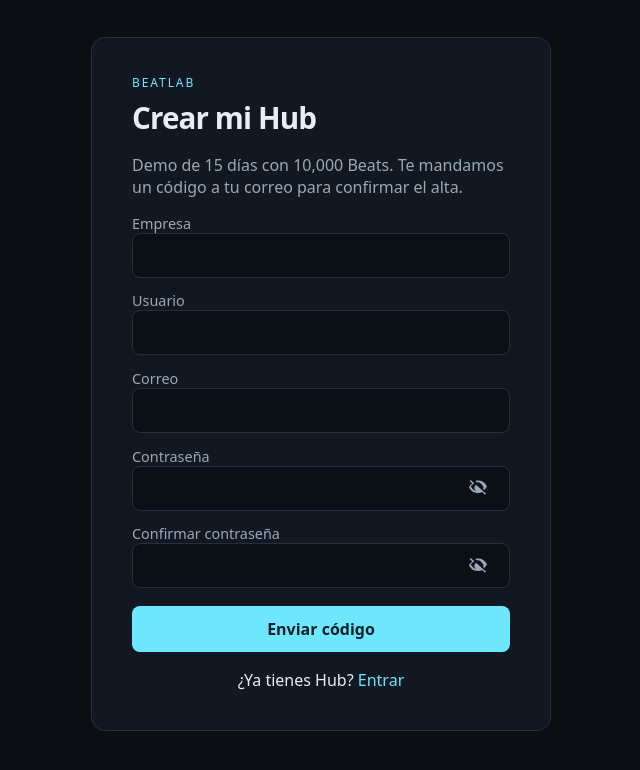
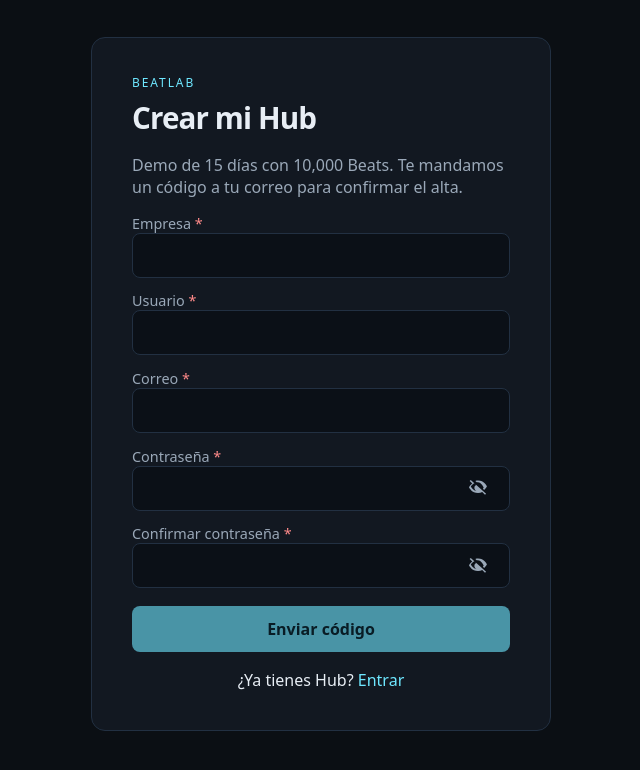
Before and after one commit to asuarezv/beatlab, a React (Vite) app in the folder frontend/: page /registro in a window 1280 px wide. Shown: the top 770 px of the page, without its empty margins (319-959 px from the left). Built offline with nearby package versions, Linux system fonts and the light colour scheme; no server answers.

Commit message:
Mark required Hub signup fields and disable send until the form is valid.
Co-authored-by: Cursor <cursoragent@cursor.com>

```diff
--- a/frontend/src/components/PasswordField.jsx
+++ b/frontend/src/components/PasswordField.jsx
@@ -6,10 +6,16 @@ export default function PasswordField({
   autoComplete,
   visible,
   onToggle,
+  className,
+  invalid,
 }) {
+  const inputClass = [className, invalid ? "invalid" : null]
+    .filter(Boolean)
+    .join(" ") || undefined;
+
   return (
     <label>
-      {label}
+      {label} <span className="req">*</span>
       <span className="password-field">
         <input
           name={name}
@@ -17,6 +23,7 @@ export default function PasswordField({
           autoComplete={autoComplete}
           value={value}
           onChange={onChange}
+          className={inputClass}
           minLength={8}
           required
         />
--- a/frontend/src/hub.css
+++ b/frontend/src/hub.css
@@ -262,6 +262,10 @@ nav button {
   color: var(--danger);
 }
 
+span.req {
+  color: var(--danger);
+}
+
 input.invalid {
   border-color: var(--danger);
 }
--- a/frontend/src/pages/Register.jsx
+++ b/frontend/src/pages/Register.jsx
@@ -27,6 +27,20 @@ export default function Register({ onLogin }) {
   const [emailBlurred, setEmailBlurred] = useState(false);
 
   const emailInvalid = Boolean(email) && !isValidEmail(email.trim());
+  const pass = password.trim();
+  const pass2 = password2.trim();
+  const passwordsMismatch = Boolean(pass) && Boolean(pass2) && pass !== pass2;
+  const formOk =
+    Boolean(companyName.trim()) &&
+    isValidCompanyName(companyName.trim()) &&
+    Boolean(username) &&
+    isValidUsername(username) &&
+    Boolean(email.trim()) &&
+    isValidEmail(email.trim()) &&
+    Boolean(pass) &&
+    pass.length >= 8 &&
+    Boolean(pass2) &&
+    pass === pass2;
 
   async function handleStart(event) {
     event.preventDefault();
@@ -111,7 +125,7 @@ export default function Register({ onLogin }) {
             Enviamos un código a <strong>{email}</strong> desde info@nynusoft.com.
           </p>
           <label>
-            Código
+            Código <span className="req">*</span>
             <input
               name="otp"
               inputMode="numeric"
@@ -150,7 +164,7 @@ export default function Register({ onLogin }) {
           para confirmar el alta.
         </p>
         <label>
-          Empresa
+          Empresa <span className="req">*</span>
           <input
             name="company"
             autoComplete="organization"
@@ -160,7 +174,7 @@ export default function Register({ onLogin }) {
           />
         </label>
         <label>
-          Usuario
+          Usuario <span className="req">*</span>
           <input
             name="username"
             autoComplete="username"
@@ -170,7 +184,7 @@ export default function Register({ onLogin }) {
           />
         </label>
         <label>
-          Correo
+          Correo <span className="req">*</span>
           <input
             name="email"
             type="email"
@@ -190,6 +204,7 @@ export default function Register({ onLogin }) {
           autoComplete="new-password"
           visible={showPassword}
           onToggle={() => setShowPassword((value) => !value)}
+          invalid={passwordsMismatch}
         />
         <PasswordField
           label="Confirmar contraseña"
@@ -199,9 +214,10 @@ export default function Register({ onLogin }) {
           autoComplete="new-password"
           visible={showPassword2}
           onToggle={() => setShowPassword2((value) => !value)}
+          invalid={passwordsMismatch}
         />
         {error ? <p className="error">{error}</p> : null}
-        <button type="submit" disabled={pending}>
+        <button type="submit" disabled={!formOk || pending}>
           {pending ? "Enviando código…" : "Enviar código"}
         </button>
         <p className="auth-switch">
```
